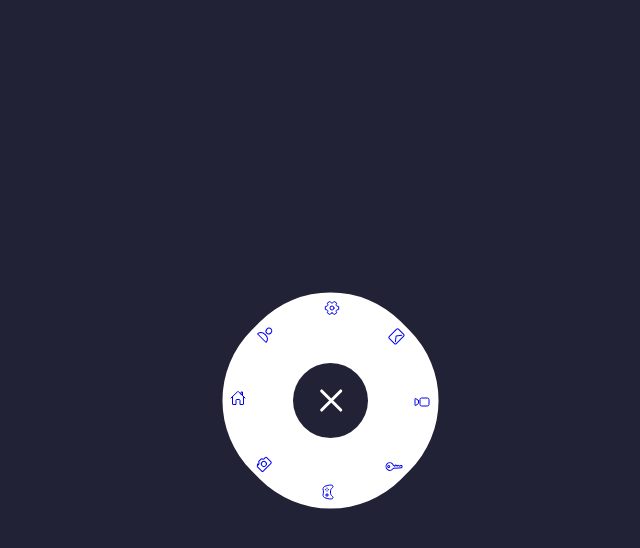
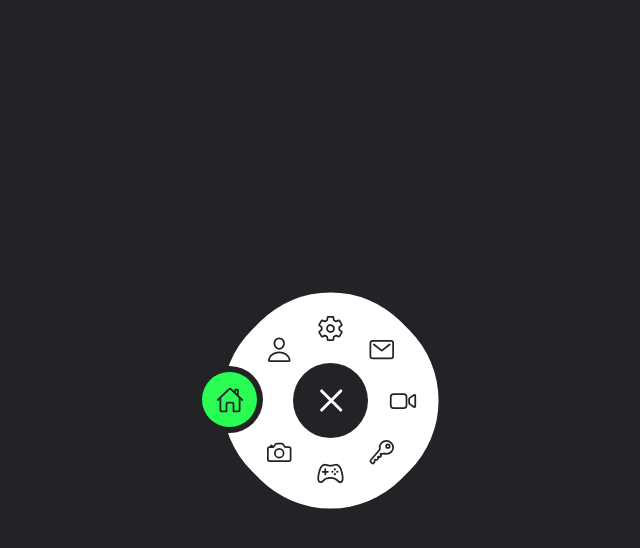
Before and after one commit to Linh777GKOG/Radial_Menu_Magic_Indicator, a plain HTML site: page index.html in a window 1280 px wide. Both pictures are taken after a click on the element 640 px from the left and 400 px from the top of the page. Shown: the whole page, without its empty margins (310-950 px from the left). Drawn offline with nearby package versions, Linux system fonts and the light colour scheme.

Commit message:
push code

```diff
--- a/index.html
+++ b/index.html
@@ -10,7 +10,7 @@
   <body>
     <ul class="menu">
       <div class="toggle"><ion-icon name="add-outline"></ion-icon></div>
-      <li style="--i: 0">
+      <li style="--i: 0" class="active">
         <a href="#"><ion-icon name="home-outline"></ion-icon></a>
       </li>
       <li style="--i: 1">
@@ -35,6 +35,8 @@
         <a href="#"><ion-icon name="camera-outline"></ion-icon></a>
       </li>
       <!-- total number of list items = 8 -->
+
+      <div class="indicator"></div>
     </ul>
 
     <script>
@@ -44,6 +46,14 @@
         menu.classList.toggle("active");
         menuToggle.classList.toggle("active");
       };
+
+      const list = document.querySelectorAll("li");
+      function activeLink() {
+        list.forEach((item) => item.classList.remove("active"));
+        this.classList.add("active");
+      }
+
+      list.forEach((item) => item.addEventListener("click", activeLink));
     </script>
 
     <script
--- a/style.css
+++ b/style.css
@@ -9,7 +9,7 @@ body {
   justify-content: center;
   align-items: center;
   min-height: 100vh;
-  background: #222237;
+  background: #222327;
 }
 
 .menu {
@@ -39,7 +39,7 @@ body {
 .menu .toggle.active {
   transform: rotate(315deg);
   box-shadow: 0 0 0 68px #fff;
-  background: #222237;
+  background: #222327;
   color: #fff;
 }
 
@@ -59,3 +59,80 @@ body {
   visibility: visible;
   opacity: 1;
 }
+
+.menu li a {
+  display: flex;
+  justify-content: center;
+  align-items: center;
+  width: 55px;
+  height: 55px;
+  font-size: 1.75em;
+  color: #222327;
+  transform: rotate(calc(360deg / -8 * var(--i)));
+  border-radius: 50%;
+}
+
+.menu.active li.active {
+  transform: rotate(calc(360deg / 8 * var(--i))) translateX(12px);
+}
+
+.indicator {
+  position: absolute;
+  left: calc(50% + 2.5px);
+  transform-origin: right;
+  width: 100px;
+  height: 1px;
+  background: transparent;
+  pointer-events: none;
+  transition: 0.5s;
+}
+
+.indicator::before {
+  content: "";
+  position: absolute;
+  top: -27.5px;
+  left: 72px;
+  height: 55px;
+  width: 55px;
+  background: #222327;
+  box-shadow: 0 0 0 6px #29fd53;
+  border-radius: 50%;
+  transition: 0.5s;
+  opacity: 0;
+}
+
+.menu.active .indicator::before {
+  opacity: 1;
+  top: -27.5px;
+  left: -27.5px;
+  background: #29fd53;
+  box-shadow: 0 0 0 6px #222327;
+}
+
+.menu li:nth-child(2).active ~ .indicator {
+  transform: translateX(-103px) rotate(0deg);
+}
+
+.menu li:nth-child(3).active ~ .indicator {
+  transform: translateX(-103px) rotate(45deg);
+}
+
+.menu li:nth-child(4).active ~ .indicator {
+  transform: translateX(-103px) rotate(90deg);
+}
+.menu li:nth-child(5).active ~ .indicator {
+  transform: translateX(-103px) rotate(135deg);
+}
+.menu li:nth-child(6).active ~ .indicator {
+  transform: translateX(-103px) rotate(180deg);
+}
+.menu li:nth-child(7).active ~ .indicator {
+  transform: translateX(-103px) rotate(225deg);
+}
+.menu li:nth-child(8).active ~ .indicator {
+  transform: translateX(-103px) rotate(270deg);
+}
+
+.menu li:nth-child(9).active ~ .indicator {
+  transform: translateX(-103px) rotate(315deg);
+}
```
